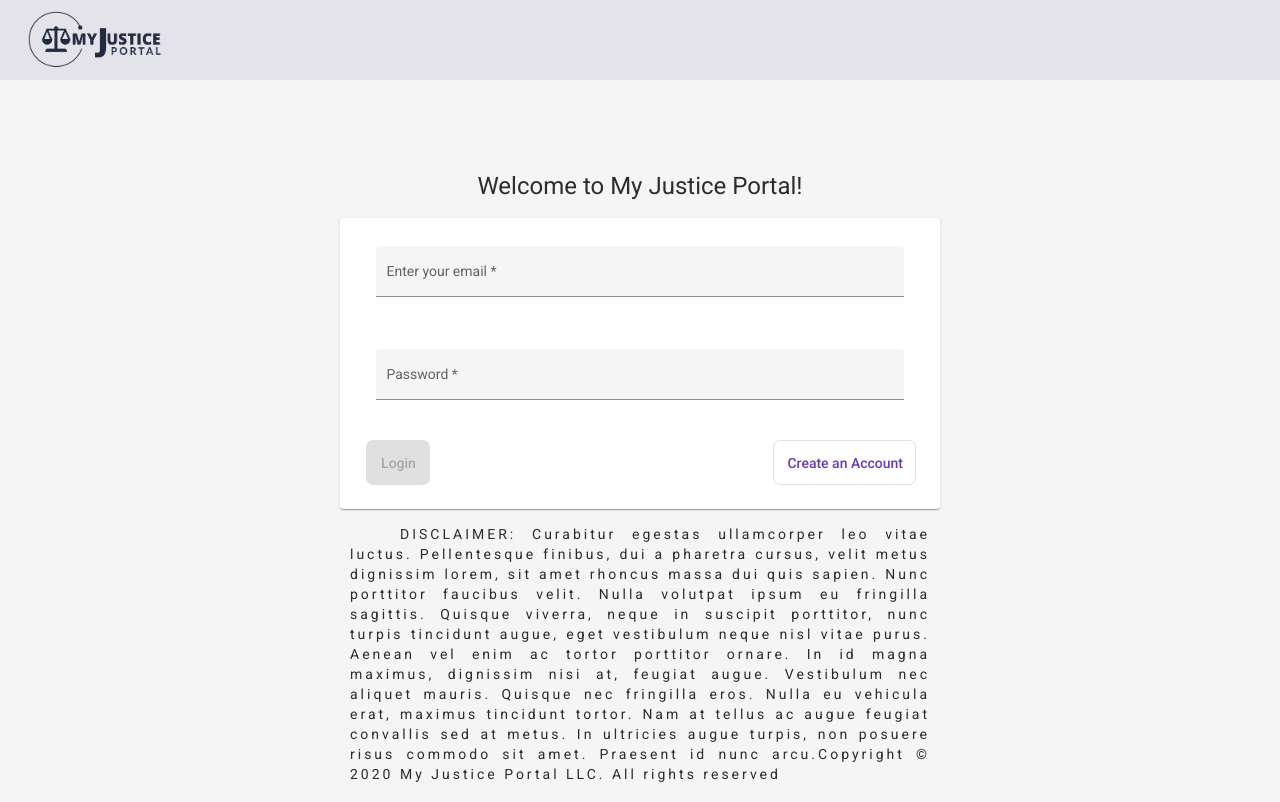
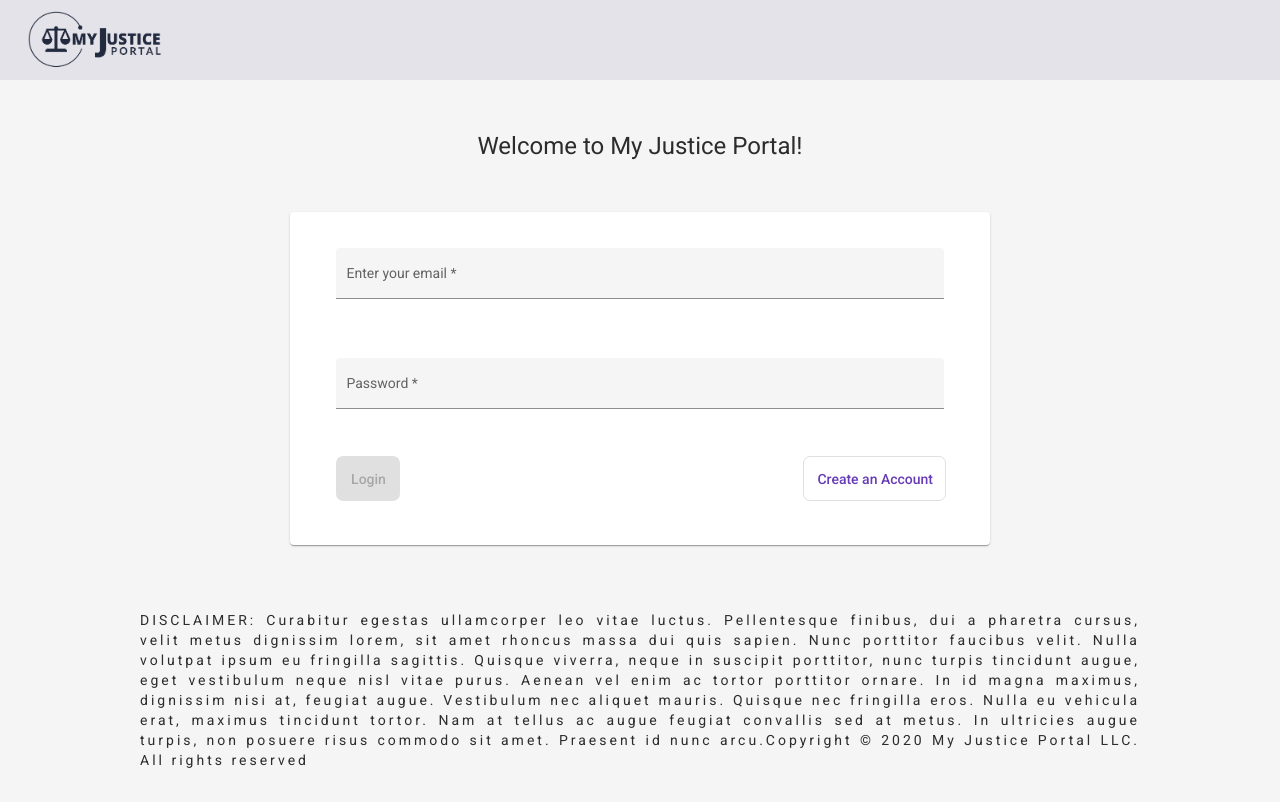
Before and after one commit to Piyush696/myjusticeportal-ui, an Angular app: page /login in a window 1280 px wide. Built offline with nearby package versions, Linux system fonts and the light colour scheme.

Commit message:
alogin registration ui fixed

```diff
--- a/src/app/pages/login/login.component.css
+++ b/src/app/pages/login/login.component.css
@@ -2,7 +2,7 @@
   display: flex;
   align-items: center;
   justify-content: center;
-  margin-top: 7%;
+  margin-top: 50px;
 }
 
 .header {
@@ -30,23 +30,39 @@
 }
 
 .matCard {
-  width: 600px;
+  width: 700px;
 }
 
 .text-style {
-  text-indent: 50px;
   text-align: justify;
   letter-spacing: 3px;
   padding-top: 15px;
+}
+
+.text-size {
+  width: 1000px;
 }
 
 .mat-Padding {
   padding-top: 10px !important;
 }
 
+.mat-btn-area {
+  padding-left: 20px;
+}
+
+.button-row {
+  padding-bottom: 20px;
+
+}
+
+.mat-btn-default {
+  padding-right: 20px;
+}
+
 .mat-forms-fields {
   width: 100%;
-  padding: 2px 10px 3px 10px;
+  padding: 10px 20px 10px 20px;
 }
 
 .text-danger {
@@ -66,3 +82,7 @@
   padding: 5px 12px 4px 13px;
   border-radius: 7px;
 }
+
+.text-center {
+  margin-bottom: 50px;
+}
--- a/src/app/pages/login/login.component.html
+++ b/src/app/pages/login/login.component.html
@@ -29,19 +29,23 @@
                 </mat-form-field>
             </div>
             <div class="btn-group">
-                <div class="button-row">
+                <div class="button-row mat-btn-area">
                     <button [disabled]="loginForm.invalid" mat-raised-button color="primary" class="btn-padding"
                         (click)="onLogin()">Login</button>
                 </div>
-                <div class="button-row">
+                <div class="button-row mat-btn-default">
                     <button [routerLink]="'/register'" mat-stroked-button color="primary" class="btn-padding">Create an
                         Account</button>
                 </div>
             </div>
         </mat-card>
         <div>
-            <div class="button-row input-container text-style">
-                <label>DISCLAIMER: Curabitur egestas ullamcorper leo vitae luctus. Pellentesque finibus, dui a pharetra
+        </div>
+    </div>
+</div>
+<div class="login-container text-style">
+    <label class="text-size">DISCLAIMER: Curabitur egestas ullamcorper leo vitae luctus. Pellentesque finibus, dui a
+        pharetra
         cursus, velit metus
         dignissim lorem, sit amet rhoncus massa dui quis sapien. Nunc porttitor faucibus velit. Nulla
         volutpat ipsum eu
@@ -55,6 +59,3 @@
         sit amet. Praesent
         id nunc arcu.Copyright © 2020 My Justice Portal LLC. All rights reserved</label>
 </div>
-        </div>
-    </div>
-</div>
--- a/src/app/pages/registration/registration.component.css
+++ b/src/app/pages/registration/registration.component.css
@@ -2,11 +2,17 @@
   display: flex;
   align-items: center;
   justify-content: center;
-  margin-top: 7%;
+  margin-top: 50px;
 }
 
 .matCard {
   width: 600px;
+}
+
+.btn-group {
+  display: flex;
+  justify-content: space-between;
+  padding: 20px;
 }
 
 .header {
@@ -18,7 +24,7 @@
   display: flex;
   align-items: center;
   justify-content: center;
-  padding: 10px;
+  padding: 15px 24px 10px 24px;
 }
 
 
@@ -41,6 +47,9 @@
   font-size: 13px;
 }
 
+.text-center {
+  margin-bottom: 50px;
+}
 
 .full-width {
   padding-right: 0px;
--- a/src/app/pages/registration/registration.component.html
+++ b/src/app/pages/registration/registration.component.html
@@ -72,12 +72,15 @@
                     </mat-error>
                 </mat-form-field>
             </div>
-            <div class="button-row input-container">
-                <button mat-raised-button color="primary" class="btn-padding" (click)="onRegister()">Register</button>
-            </div>
-            <div class="button-row input-container">
-                <button [routerLink]="'/login'" mat-stroked-button color="primary" class="btn-padding">Back to
-                    Login</button>
+            <div class="btn-group">
+                <div>
+                    <button mat-raised-button color="primary" class="btn-padding"
+                        (click)="onRegister()">Register</button>
+                </div>
+                <div>
+                    <button [routerLink]="'/login'" mat-stroked-button color="primary" class="btn-padding">Back to
+                        Login</button>
+                </div>
             </div>
         </mat-card>
     </div>
--- a/src/app/services/registration.service.ts
+++ b/src/app/services/registration.service.ts
@@ -25,7 +25,7 @@ export class RegistrationService {
   //   };
   // }
   addUser(profileData) {
-    return this.httpClient.post<object>(`${this.apiPath}/${this.createUser}/`, profileData)
+    return this.httpClient.post<object>(`${this.apiPath}/${this.createUser}`, profileData)
   }
   // getAllusers() {
   //   return this.httpClient.get<object>(`${this.apiPath}/${this.allUsers}/`)
```
Lines whose indentation alone changed are shown as unchanged.
